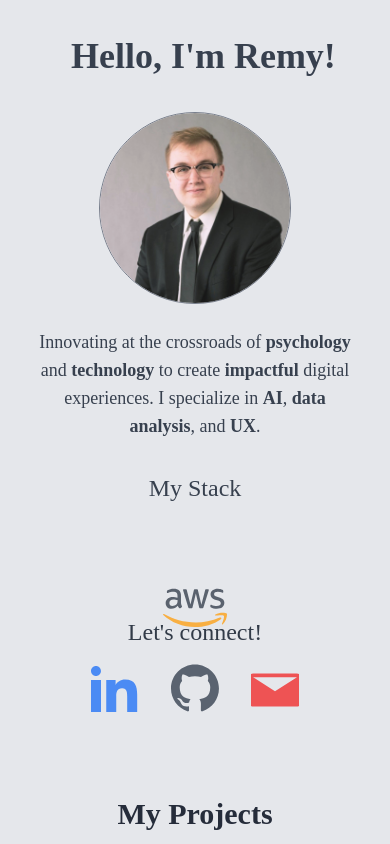
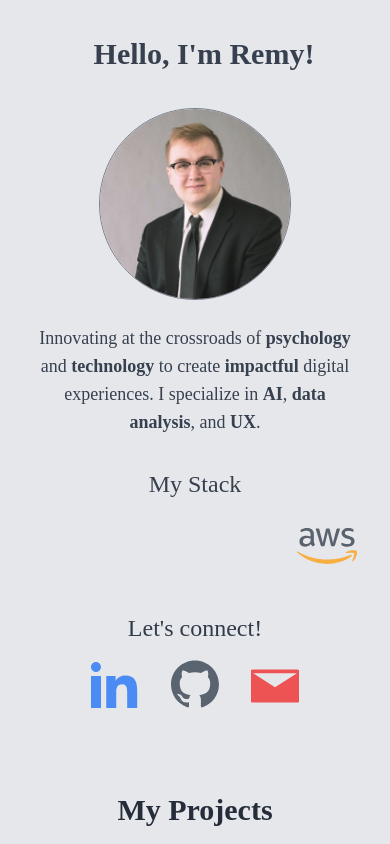
Before and after one commit to remysedlak/portfolio, a React (Vite) app: page / in a window 390 px wide. Shown: the top 844 px of the page. Built offline with nearby package versions, Linux system fonts and the light colour scheme; some icons are missing; a web font is replaced by a local one.

Commit message:
crucial small mobile stack fix for layout and margins

```diff
--- a/src/components/Intro/Intro.jsx
+++ b/src/components/Intro/Intro.jsx
@@ -40,10 +40,10 @@ function Intro(isDarkMode) {
 
     return (
         <div className="flex items-center justify-center flex-col text-center text-black dark:text-gray-200 pt-8 transition-all duration-400">
-            <h1 className="text-4xl  xs:text-4xl sm:text-4xl md:text-5xl lg:6xl md:my-6 font-base items-center flex flex-row justify-center">
+            <h1 className="text-3xl  xs:text-4xl sm:text-4xl md:text-5xl lg:6xl md:my-6 font-base items-center flex flex-row justify-center">
                 <div
                     className={`flex items-center font-semibold justify-center transition-all duration-500 ${
-                        left ? 'pl-4  ml-2 md:ml-12' : 'ml-15 md:ml-20'
+                        left ? 'pl-2 ml-4 md:ml-12' : 'ml-15 md:ml-20'
                     }`}
                 >
                     {text}
@@ -63,7 +63,7 @@ function Intro(isDarkMode) {
             />
             <div className="text-center flex flex-col sm:flex-col md:flex-col lg:flex-row xl:flex-row items-center space-y-6 lg:space-y-0 lg:space-x-12">
                 <div className="md:flex md:flex-col justify-around w-full rounded-md p-4 text-center">
-                    <h4 className="text-base text-lg md:text-2xl lg:text-2xl mt-2 px-4  md:max-w-3xl mx-auto text-center">
+                    <h4 className="text-base text-lg md:text-2xl lg:text-2xl mt-2 px-4  max-w-lg md:max-w-3xl mx-auto text-center">
                         Innovating at the crossroads of <b>psychology</b> and <b>technology</b> to create <b>impactful</b> digital experiences.
                         <p className="inline sm:block text-base text-lg md:text-2xl lg:text-2xl max-w-3xl text-center mt-1 md:mt-8"> I specialize in <b>AI</b>, <b>data analysis</b>, and <b>UX</b>.</p>
                     </h4>
```
Also changed, not shown: src/components/Intro/Stack.jsx (+1 -1 lines).
